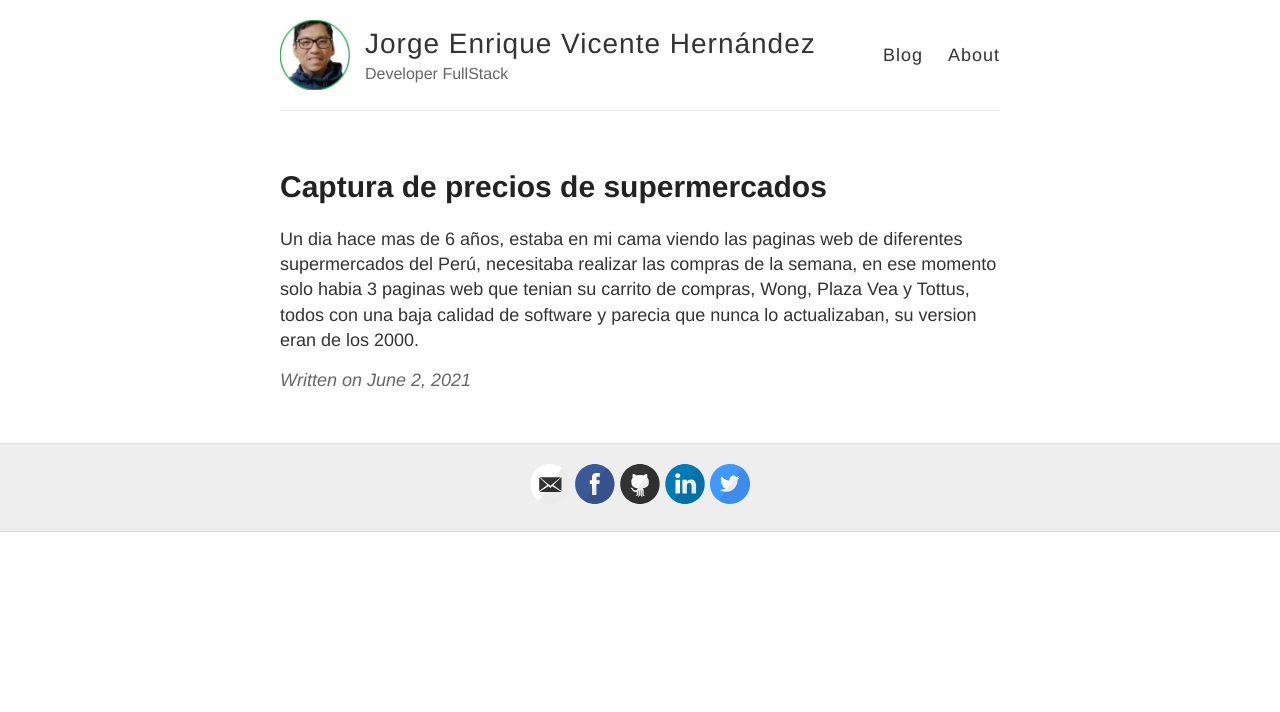
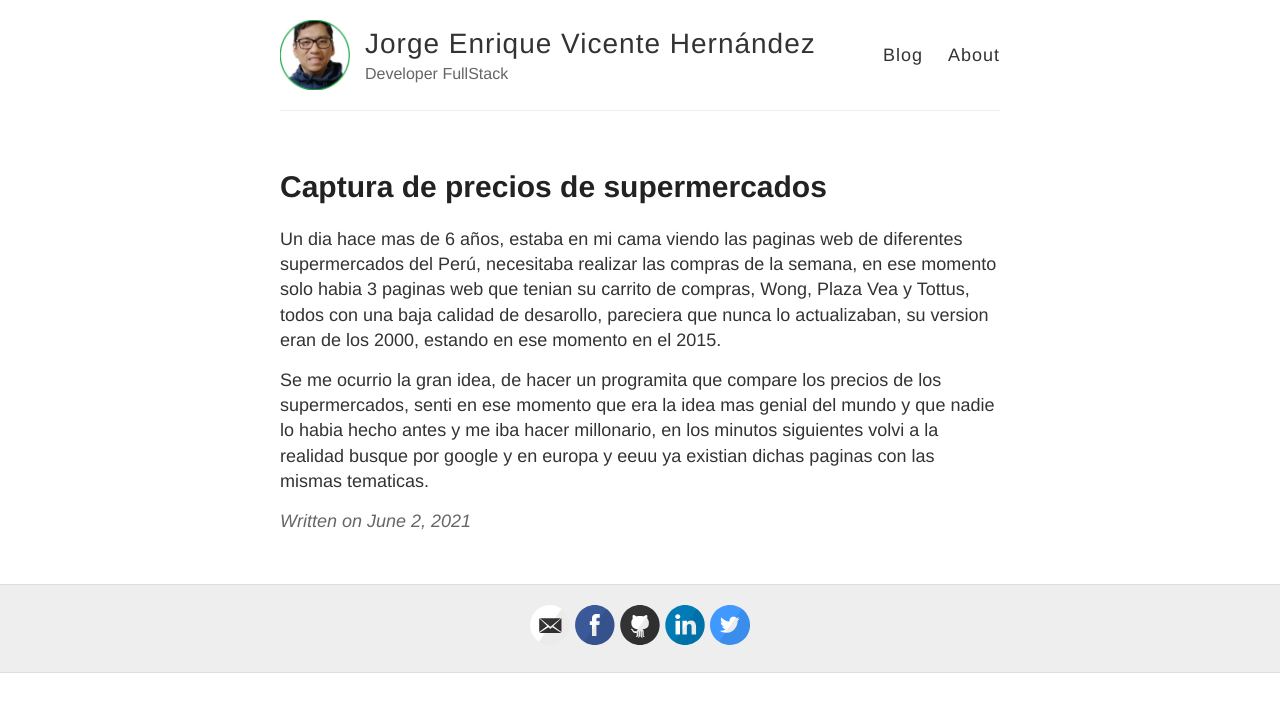
Before and after one commit to joenvihe/joenvihe.github.io, a Jekyll site: the page built from _posts/2021-06-02-Precios-Supermercados.md, in a window 1280 px wide. Shown: the top 712 px of the page. Built offline with Jekyll 4.4.1, drawn with Linux system fonts in a browser that asks for light colours.

```diff
--- a/_posts/2021-06-02-Precios-Supermercados.md
+++ b/_posts/2021-06-02-Precios-Supermercados.md
@@ -3,4 +3,6 @@ layout: post
 title: Captura de precios de supermercados
 ---
 
-Un dia hace mas de 6 años, estaba en mi cama viendo las paginas web de diferentes supermercados del Perú, necesitaba realizar las compras de la semana, en ese momento solo habia 3 paginas web que tenian su carrito de compras, Wong, Plaza Vea y Tottus, todos con una baja calidad de software y parecia que nunca lo actualizaban, su version eran de los 2000.
+Un dia hace mas de 6 años, estaba en mi cama viendo las paginas web de diferentes supermercados del Perú, necesitaba realizar las compras de la semana, en ese momento solo habia 3 paginas web que tenian su carrito de compras, Wong, Plaza Vea y Tottus, todos con una baja calidad de desarollo, pareciera que nunca lo actualizaban, su version eran de los 2000, estando en ese momento en el 2015.
+
+Se me ocurrio la gran idea, de hacer un programita que compare los precios de los supermercados, senti en ese momento que era la idea mas genial del mundo y que nadie lo habia hecho antes y me iba hacer millonario, en los minutos siguientes volvi a la realidad busque por google y en europa y eeuu ya existian dichas paginas con las mismas tematicas.
```
